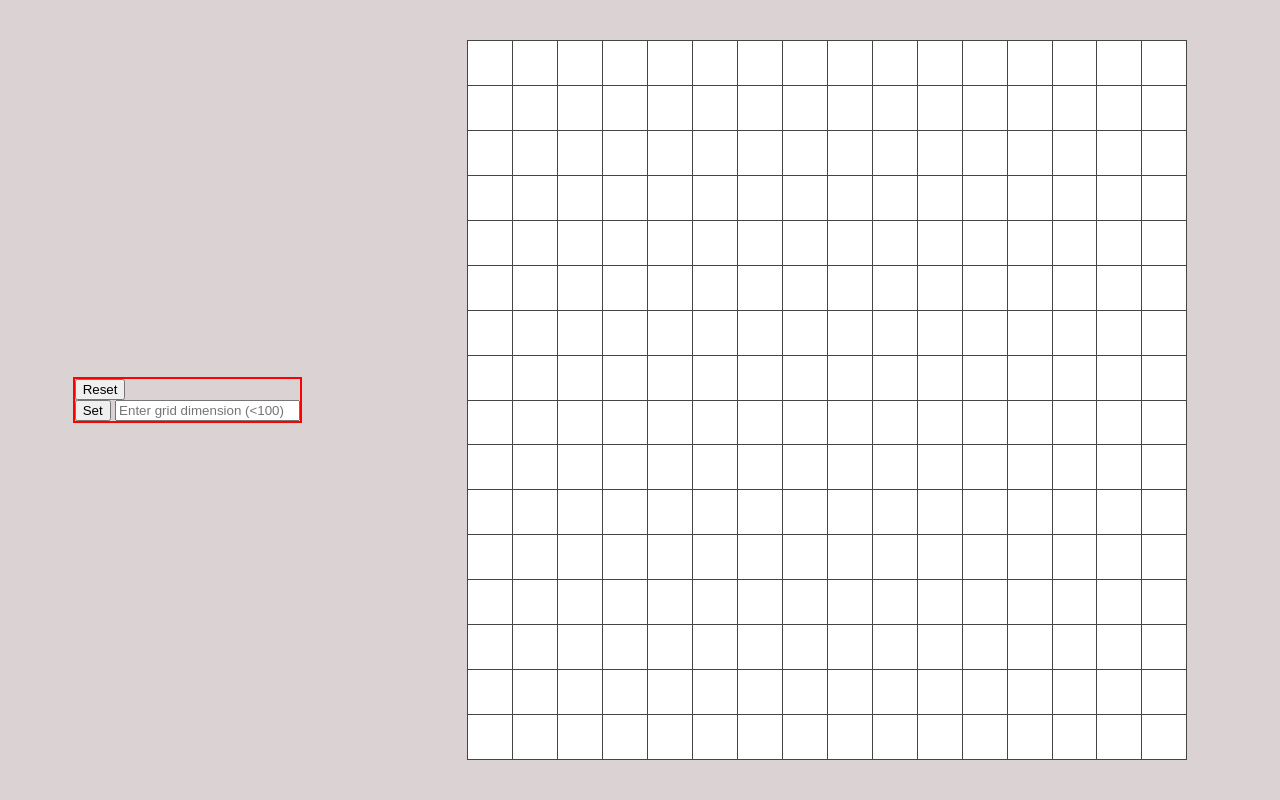
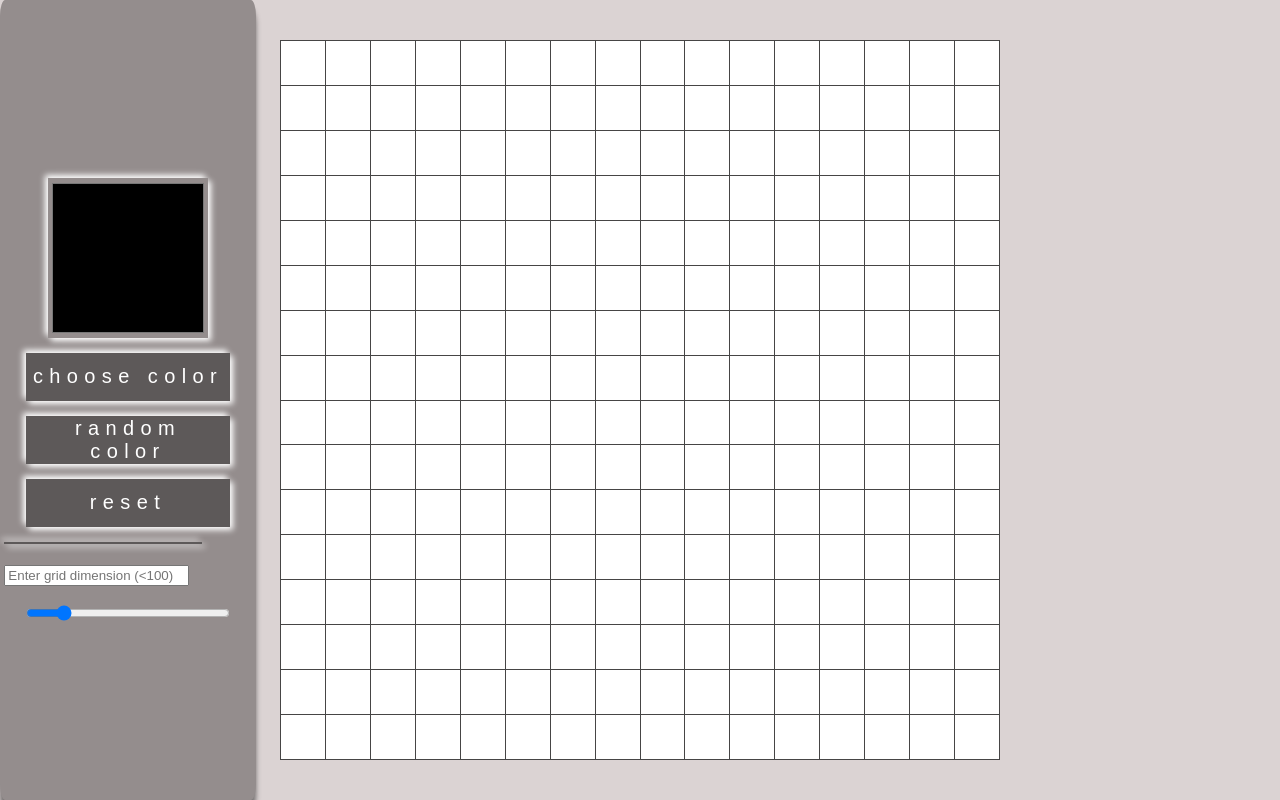
Before and after one commit to heklaniMilje/etch-a-sketch, a plain HTML site: page index.html in a window 1280 px wide. Drawn offline with Linux system fonts and the light colour scheme.

Commit message:
improve UI with less ugly buttons and slide-in options

```diff
--- a/index.html
+++ b/index.html
@@ -1,19 +1,29 @@
 <!DOCTYPE html>
 <html lang="en">
+
 <head>
     <meta charset="utf-8">
     <title>Etch-a-sketch</title>
     <link rel="stylesheet" href="./style.css">
     <script src="./script.js" defer></script>
 </head>
+
 <body>
     <div class="buttons">
-            <button class="button reset" name="reset">Reset</button>
+
+        <input type="color" name="color-selection">
+        <input type="submit" class="button" value="choose color">
+
+        <button class="button random" name="random">random color</button>
+        <button class="button reset" name="reset">reset</button>
         <form class="set-new-grid">
-                <input type = "submit" class="button set" value="Set">
+            <input type="submit" class="button set" value="set">
             <input type="text" name="grid-dimension" placeholder="Enter grid dimension (<100)" required>
         </form>
+        <input type="range" class="dimension-slider" min="0" max="100" value="16" step="1">
     </div>
-        <div class="container"></div>
+    <div class="container">
+    </div>
 </body>
+
 </html>
--- a/script.js
+++ b/script.js
@@ -4,12 +4,16 @@ addEventListener('load', setGridWithDimension);
 
 let cells = Array.from(document.querySelectorAll('[data-col]'));
 
+let mouseDown = false;
+
+document.addEventListener('mousedown', () => mouseDown = true);
+document.addEventListener('mouseup', () => mouseDown = false);
+
 const setNewGrid = document.querySelector('.set-new-grid');
 setNewGrid.addEventListener('submit', setGridWithDimension);
 
 const resetBtn = document.querySelector('.reset');
 resetBtn.addEventListener('click', resetGrid);
-
 
 function resetGrid() {
     cells.forEach(cell => cell.style.background = 'white');
@@ -41,6 +45,7 @@ function setGridWithDimension(e) {
         container.appendChild(row);
     }
 
+
     cells = Array.from(document.querySelectorAll('[data-col]'));
     cells.forEach(cell => cell.addEventListener('mouseover', colorTrace));
 
@@ -58,7 +63,8 @@ function checkDimensionConstraints(str) {
     return true;
 }
 
-function colorTrace() {
+function colorTrace(e) {
+    if(mouseDown){
         if (!this.style.background || this.style.background == 'white') {
             const colorRed = Math.floor(Math.random() * 256);
             const colorGreen = Math.floor(Math.random() * 256);
@@ -90,6 +96,7 @@ function colorTrace() {
             }
         }
     }
+}
 
 // function setGrid() {
 //     for (let i = 0; i < 16; i++) {
--- a/style.css
+++ b/style.css
@@ -1,13 +1,17 @@
 :root {
     --background-color: rgb(219, 211, 211);
     --grid-color: rgb(70, 69, 69);
+    --background-options: rgb(148, 141, 141);
+    --options-shadow: rgba(73, 70, 70, 0.726);
 }
 
 html {
     box-sizing: border-box;
 }
 
-*, *:before, *:after {
+*,
+*:before,
+*:after {
     box-sizing: inherit;
 }
 
@@ -17,21 +21,62 @@ body {
     height: 100vh;
     background: var(--background-color);
     display: flex;
-    justify-content: space-around;
+    justify-content: center;
     align-items: center;
     font-family: sans-serif;
+    position: relative;
 }
 
 .buttons {
-    border: 2px solid red;
+    height: 100%;
+    width: 20vw;
+    /* border: 2px solid rgb(43, 38, 38); */
+    background: var(--background-options);
+    border-radius: 2%;
+    box-shadow: 0 10px 5px var(--options-shadow);
+    position: absolute;
+    left: 0;
+    transform: translateX(-90%);
+    transition: all .3s;
 
+    display: flex;
+    flex-direction: column;
+    align-items: center;
+    justify-content: center;
+    gap: 15px
 }
 
+.buttons:hover {
+    transform: translateX(0);
+}
 
-.set-new-grid input {
+.buttons input[name=color-selection] {
+    -webkit-appearance: none;
+    -moz-appearance: none;
+    appearance: none;
+    width: 160px;
+    height: 160px;
+    box-shadow: 3px 3px 6px white, -3px -3px 6px white;
+    border: 0;
+    outline: 0;
+    background-color: transparent;
+    cursor: pointer;
 }
 
 .button {
+    width: 80%;
+    height: 6%;
+    background: var(--options-shadow);
+    border: 0;
+    outline: 0;
+    box-shadow: 3px 3px 6px white, -3px -3px 6px white;
+    color: white;
+    font-size: 20px;
+    letter-spacing: 0.4rem;
+}
+
+.dimension-slider {
+    width: 80%;
 }
 
 .container {
@@ -45,6 +90,7 @@ body {
     border-right: 1px solid var(--grid-color);
 }
 
+
 div[data-row] {
     flex: 1;
     display: flex;
```
Lines whose indentation alone changed are shown as unchanged.
